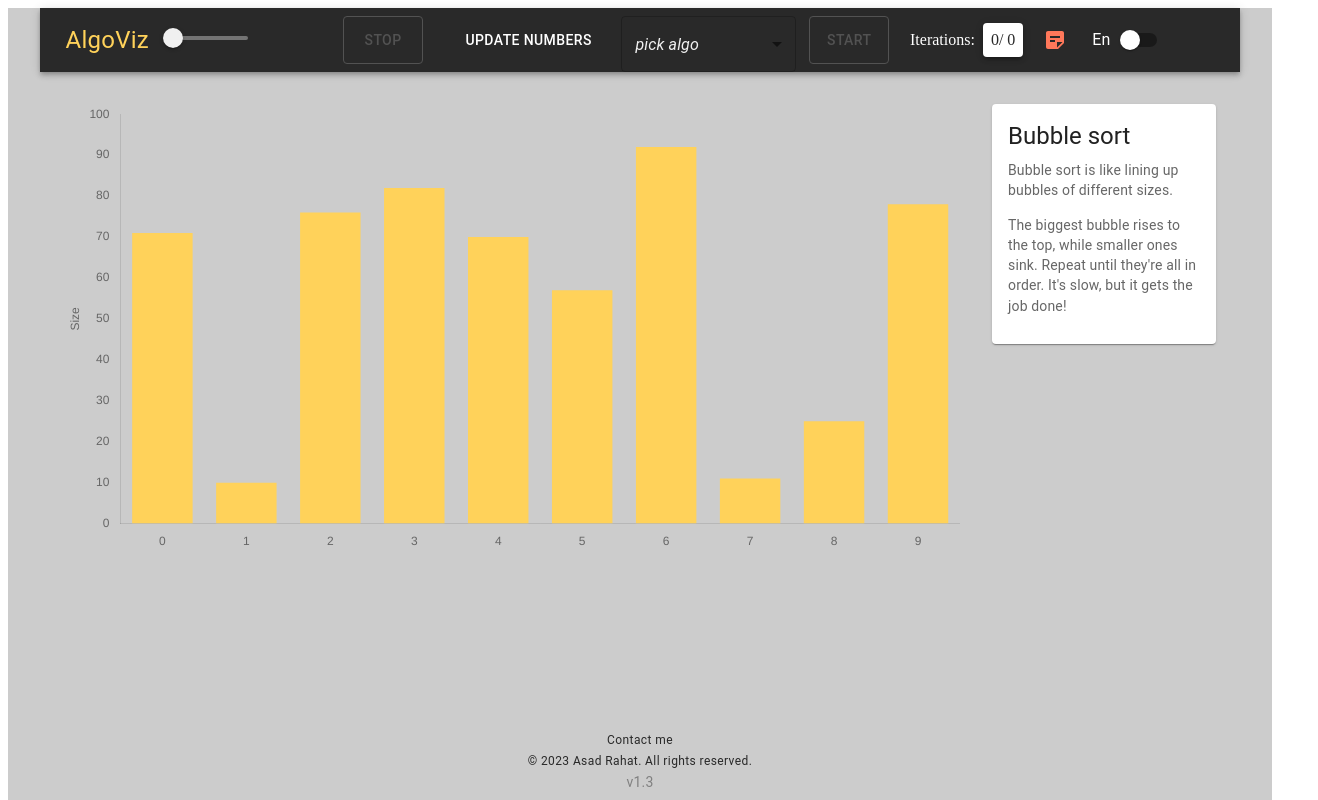
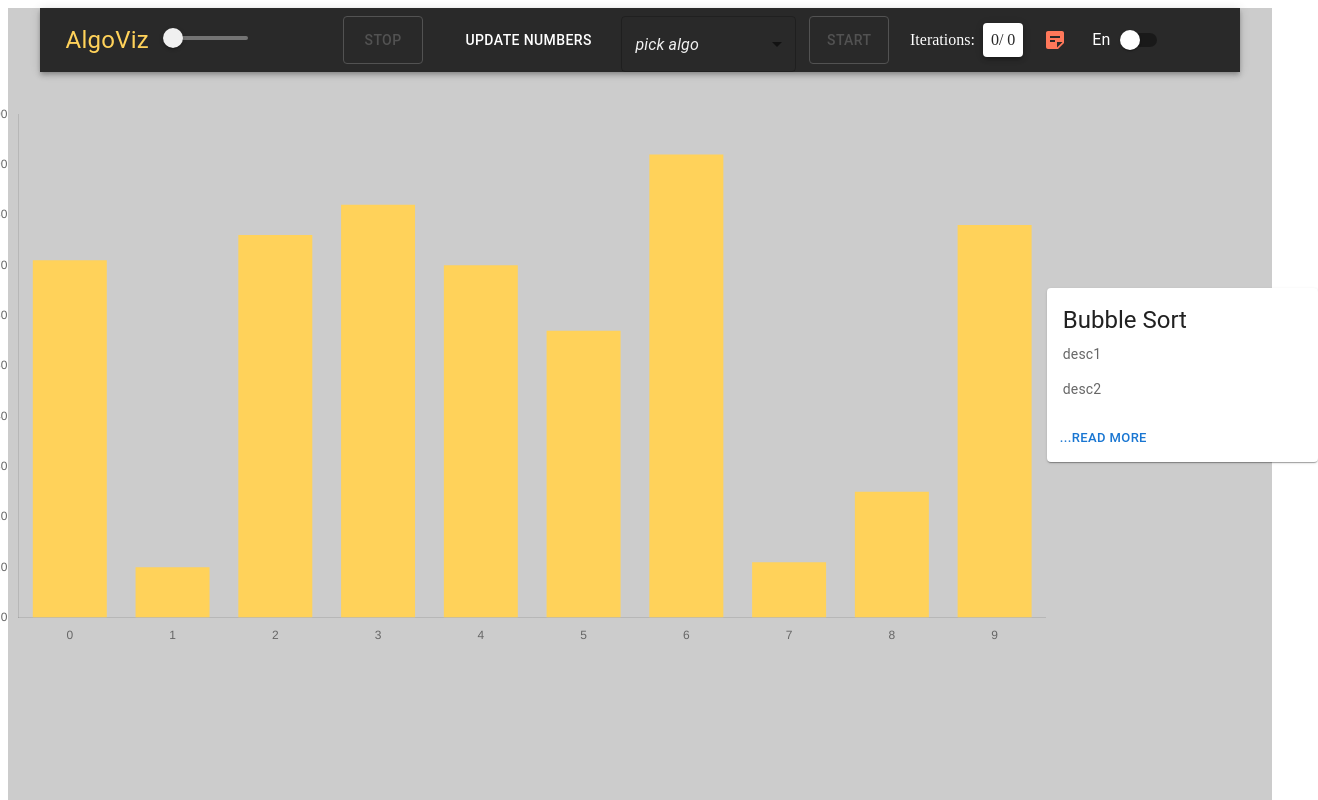
Before and after one commit to skrahat/AlgoViz, a React (Create React App) app: page / in a window 1280 px wide. Shown: the top 800 px of the page, 1318 px wide, since content can reach past the window. Built offline with nearby package versions, Linux system fonts and the light colour scheme.

Commit message:
fix: added card component for insertion

```diff
--- a/src/component/BarGraph.tsx
+++ b/src/component/BarGraph.tsx
@@ -24,12 +24,14 @@ interface BarGraphProps {
     result: { color: string; value: number }[];
     sortingInProgressState: boolean;
     sorted: boolean;
+    style?: React.CSSProperties;
 }
 
 const BarGraph: React.FC<BarGraphProps> = ({
     result,
     sortingInProgressState,
-    sorted
+    sorted,
+    style
 }) => {
     Chart.register(
         BarController,
@@ -112,7 +114,11 @@ const BarGraph: React.FC<BarGraphProps> = ({
         }
     };
 
-    return <Bar options={options} data={data} />;
+    return (
+        <div style={style}>
+            <Bar options={options} data={data} />
+        </div>
+    );
 };
 
 export default BarGraph;
--- a/src/component/Facts.tsx
+++ b/src/component/UIComponents/FactCard.tsx
@@ -9,16 +9,18 @@ interface cardType {
     title: string;
     description1: string;
     description2: string;
+    style?: React.CSSProperties;
 }
 
 const FactCard: React.FC<cardType> = ({
     title,
     description1,
     description2,
+    style,
     ...props
 }) => {
     return (
-        <Card sx={{ maxWidth: '15rem', maxHeight: '15rem' }}>
+        <Card sx={{ minWidth: '15rem', maxHeight: '15rem', ...style }}>
             <CardActionArea>
                 {/* <CardMedia
                     component="img"
--- a/src/locales/en/translation.json
+++ b/src/locales/en/translation.json
@@ -14,6 +14,16 @@
     "dropDown": { "pickAlgo": "pick algo" },
     "Numbers": "Numbers",
     "cards": {
+        "bubble": {
+            "title": "Bubble Sort",
+            "description1": "desc1",
+            "description2": "desc2"
+        },
+        "insertion": {
+            "title": "Insertion Sort",
+            "description1": "desc1",
+            "description2": "desc2"
+        },
         "bubbleSort": "Bubble Sort",
         "insertionSort": "Insertion Sort"
     },
--- a/src/locales/fr/translation.json
+++ b/src/locales/fr/translation.json
@@ -14,8 +14,18 @@
     "dropDown": { "pickAlgo": "choisir un algorithme" },
     "Numbers": "Nombres",
     "cards": {
-        "bubbleSort": "Tri à bulles",
-        "insertionSort": "Tri par insertion"
+        "bubble": {
+            "title": "Tri à bulles",
+            "description1": "desc1",
+            "description2": "desc2"
+        },
+        "insertion": {
+            "title": "Tri par insertion",
+            "description1": "desc1",
+            "description2": "desc2"
+        },
+        "bubbleSort": "Bubble Sort",
+        "insertionSort": "Insertion Sort"
     },
     "otherTexts": {
         "Random Facts": "Faits aléatoires"
--- a/src/page/MainPage.tsx
+++ b/src/page/MainPage.tsx
@@ -40,7 +40,7 @@ import Switch from '@mui/material/Switch';
 import { colours } from '../styling/colours';
 import { fetchData } from '../api/factApi';
 import StickyNote2Icon from '@mui/icons-material/StickyNote2';
-import FactCard from '../component/Facts';
+import FactCard from '../component/UIComponents/FactCard';
 
 // Define the MUI theme
 const theme = createTheme({
@@ -434,23 +434,25 @@ export default function Dashboard(): JSX.Element {
                         </Container>
                     </AppBar>
                 </ThemeProvider>
-
+                {/*++++++++++++ Bar components start here -------------*/}
                 <Container
                     maxWidth="xl"
                     style={{
                         marginTop: '2rem',
-                        display: 'flex',
+                        display: 'grid',
+                        gridTemplateRows: '1fr 1fr',
                         justifyContent: 'center',
                         minHeight: '20rem'
                     }}
                 >
                     <Box
+                        className="row"
                         style={{
                             display: 'flex',
                             flexDirection: 'column',
                             alignItems: 'center',
                             marginRight: '2rem',
-                            width: '80%'
+                            width: '100%'
                         }}
                     >
                         {/* Bar Graph */}
@@ -466,11 +468,39 @@ export default function Dashboard(): JSX.Element {
                                 {t(`cards.bubbleSort`)}
                             </Typography>
                         )}
+                        <div
+                            style={{
+                                display: 'flex',
+                                width: '100%',
+                                alignItems: 'center',
+                                justifyContent: 'space-between'
+                            }}
+                        >
                             <BarGraph
+                                style={{ width: '80%' }}
                                 result={resultOne}
                                 sortingInProgressState={sortingInProgressState}
                                 sorted={sorted}
                             />
+                            <FactCard
+                                style={{ width: '20%' }}
+                                title={t(`cards.bubble.title`)}
+                                description1={t(`cards.bubble.description1`)}
+                                description2={t(`cards.bubble.description2`)}
+                            />
+                        </div>
+                    </Box>
+                    {selectedAlgorithm.length === 2 ? (
+                        <Box
+                            className="row"
+                            style={{
+                                display: 'flex',
+                                flexDirection: 'column',
+                                alignItems: 'center',
+                                marginRight: '2rem',
+                                width: '100%'
+                            }}
+                        >
                             {selectedAlgorithm.length === 2 &&
                             selectedAlgorithm.includes(`insertion`) ? (
                                 <Typography variant="h6">
@@ -479,32 +509,38 @@ export default function Dashboard(): JSX.Element {
                             ) : (
                                 ''
                             )}
-                        {selectedAlgorithm.length === 2 ? (
+
+                            <div
+                                style={{
+                                    display: 'flex',
+                                    width: '100%',
+                                    alignItems: 'center',
+                                    justifyContent: 'space-between'
+                                }}
+                            >
                                 <BarGraph
+                                    style={{ width: '80%' }}
                                     result={resultTwo}
-                                sortingInProgressState={sortingInProgressState}
+                                    sortingInProgressState={
+                                        sortingInProgressState
+                                    }
                                     sorted={sorted}
                                 />
+                                <FactCard
+                                    style={{ width: '20%' }}
+                                    title={t(`cards.bubble.title`)}
+                                    description1={t(
+                                        `cards.bubble.description1`
+                                    )}
+                                    description2={t(
+                                        `cards.bubble.description2`
+                                    )}
+                                />
+                            </div>
+                        </Box>
                     ) : (
                         ''
                     )}
-                    </Box>
-
-                    {/* MultiActionAreaCards */}
-                    <Box
-                        style={{
-                            display: 'flex',
-                            flexDirection: 'column',
-                            alignItems: 'center',
-                            width: '20%'
-                        }}
-                    >
-                        <FactCard
-                            title={`Bubble sort`}
-                            description1={`Bubble sort is like lining up bubbles of different sizes.`}
-                            description2={`The biggest bubble rises to the top, while smaller ones sink. Repeat until they're all in order. It's slow, but it gets the job done!`}
-                        />
-                    </Box>
                 </Container>
 
                 {/* Footer */}
```
Lines whose indentation alone changed are shown as unchanged.
